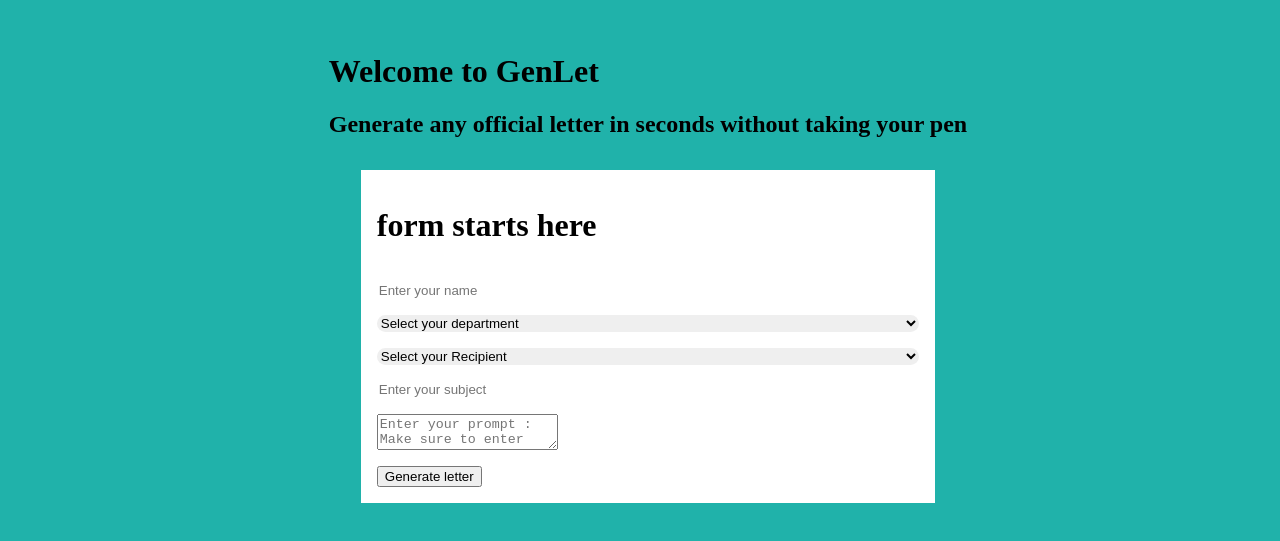
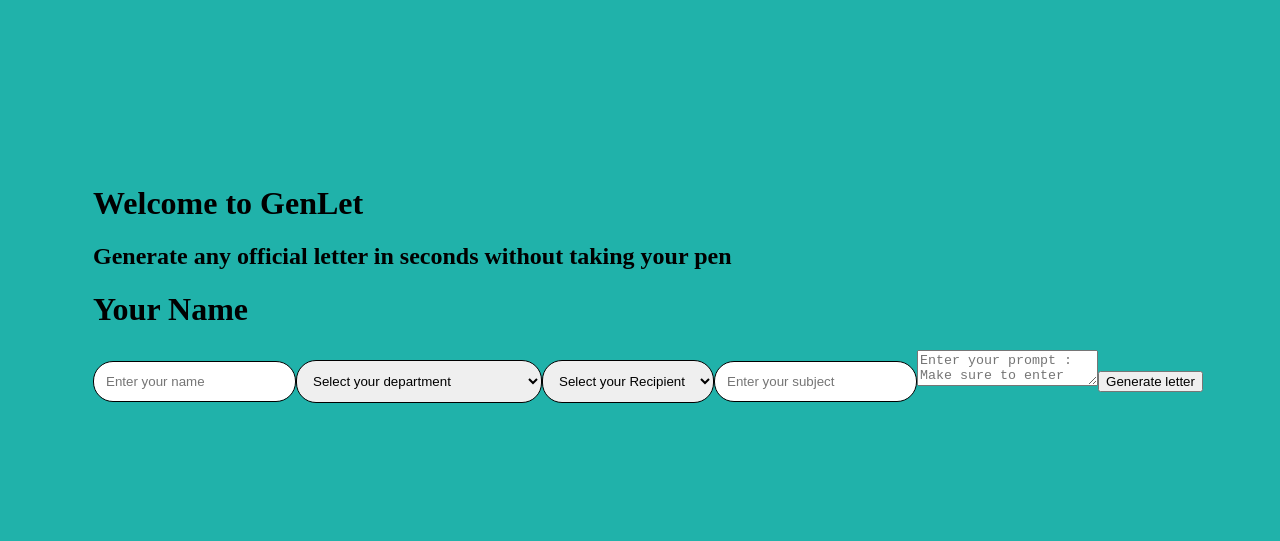
Before and after one commit to F7Z7/learning-React, a React (Vite) app: page / in a window 1280 px wide. Shown: the part 125-666 px from the top of the page. Built offline with nearby package versions, Linux system fonts and the light colour scheme.

Commit message:
added 50% css

```diff
--- a/src/App.css
+++ b/src/App.css
@@ -6,22 +6,18 @@ body {
     justify-content: center;
     height: 100vh;
     width: 100%;
+    overflow:hidden;
 }
-.letterForm{
-    display: flex;
-    flex-direction: column;
-    align-items: flex-start;
-    justify-content: center;
-    background-color: white;
-    gap:1rem;
-    padding: 1rem;
-    margin: 2rem;
+input,select{
+    border: black solid 1px;
+    border-radius: 20px;
+    height: auto;
+   max-width: 100%;
+    padding: 12px; /* Equivalent to p-3 in Tailwind */
+    outline: none; /* Remove default focus outline */
+}
 
+input:focus,select:focus {
+    border: none;
+    outline: 2px solid #93C5FD; /* Equivalent to focus:outline-blue-300 */
 }
-input,select {
-    /*background-color: lightgreen;*/
-    /*padding: .5rem;*/
-    border: none;
-    border-radius: 10px;
-    width: 100%;
-}
--- a/src/components/FormData.jsx
+++ b/src/components/FormData.jsx
@@ -18,20 +18,22 @@ export default function FormData() {
     }
     const handleSubmit = (e) => {
         e.preventDefault();
-        console.log(formData, "form submitted succesfully")
+        console.log(formData, "form submitted successfully")
     }
     const departments = ["Computer Science", "Electrical and Electronics", "Mechanical Engineering", "Electronics and Communication", "Robotics and Artificial Intelligence", "Civil Engineering", "Architecture"]
     const recipients = ["Principal", "HOD"]
     return (
-        <main className="flex flex-col justify-center items-center bg-blue-500 m-1 h-screen ">
+        <main className="flex flex-col justify-center items-center bg-blue-500 m-1 p-10 h-75%">
             <div className="flex flex-col justify-center items-center m-3 w-auto">
                 <h1 className="font-bold text-3xl">Welcome to GenLet</h1>
-                <h2 className="font-bold text- base">Generate any official letter in seconds without taking your
+                <h2 className="font-semibold text-center">Generate any official letter in seconds without taking your
                     pen</h2>
             </div>
-            <form onSubmit={handleSubmit} className="letterForm ">
-                <h1>form starts here</h1>
+            <form onSubmit={handleSubmit}
+                  className="shadow-lg p-6 rounded-lg w-full max-w-md flex flex-col items-start justify-center bg-white gap-4 m-2 w-auto ">
+                <label>
                 {/*Input Name*/}
+                    <h1>Your Name</h1>
                     <input
                         type="text"
                         name="from"
@@ -40,6 +42,7 @@ export default function FormData() {
                         onChange={handleChange}
                         required
                     />
+                    </label>
                 {/*Selecting the department of the student ,dropdown menu*/}
                     <select
                         name="fromDepartment"
@@ -58,10 +61,11 @@ export default function FormData() {
                     value={formData.to}
                     onChange={handleChange}
                     required>
-                    <option  value=""> Select your Recipient</option>
+                    <option value=""> Select your Recipient</option>
                     {recipients.map((recipient, index) =>
-                        <option  key={index} value={recipient}>{recipient}</option>)}
+                        <option key={index} value={recipient}>{recipient}</option>)}
                 </select>
+
                 {/* a simple conditional is applied, so as to display the departments if and oln if the recipient is a head of a department*/}
                 {formData.to === "HOD" && (
                     <select
@@ -78,7 +82,7 @@ export default function FormData() {
                 )
                 }
                 {/*subject for letter*/}
-                <input
+                <input className="w-100% p-2 border border-gray-300 rounded-lg focus:outline-none focus:ring-2 focus:ring-blue-500 focus:border-blue-500 transition-all"
                     type="text"
                     name="subject"
                     placeholder="Enter your subject"
@@ -86,16 +90,17 @@ export default function FormData() {
                     onChange={handleChange}
                     required/>
                 {/*prompt for letter*/}
-                <textarea className="w-xl h-30"
+                <textarea
+                    className="w-full h-32 p-2 border rounded resize-none overflow-auto break-words focus:border-blue-500 focus:outline-none "
                     name="prompt"
                     placeholder="Enter your prompt : Make sure to enter necessary details like dates if any"
                     value={formData.prompt}
                     onChange={handleChange}
-                          required
+
                 />
                 <button
                     type="submit"
-                className="w-auto p-3 bg-blue-500  text-white font-bold text-lg hover:bg-blue-300"
+                    className="w-full sm:w-auto p-3 bg-blue-500 border self-center text-white font-semibold cursor-pointer transition-transform duration-300 ease-out hover:scale-110 text-lg hover:bg-white hover:text-blue-500 hover:border-blue-500"
                 >
                     Generate letter
                 </button>
```
Lines whose indentation alone changed are shown as unchanged.
